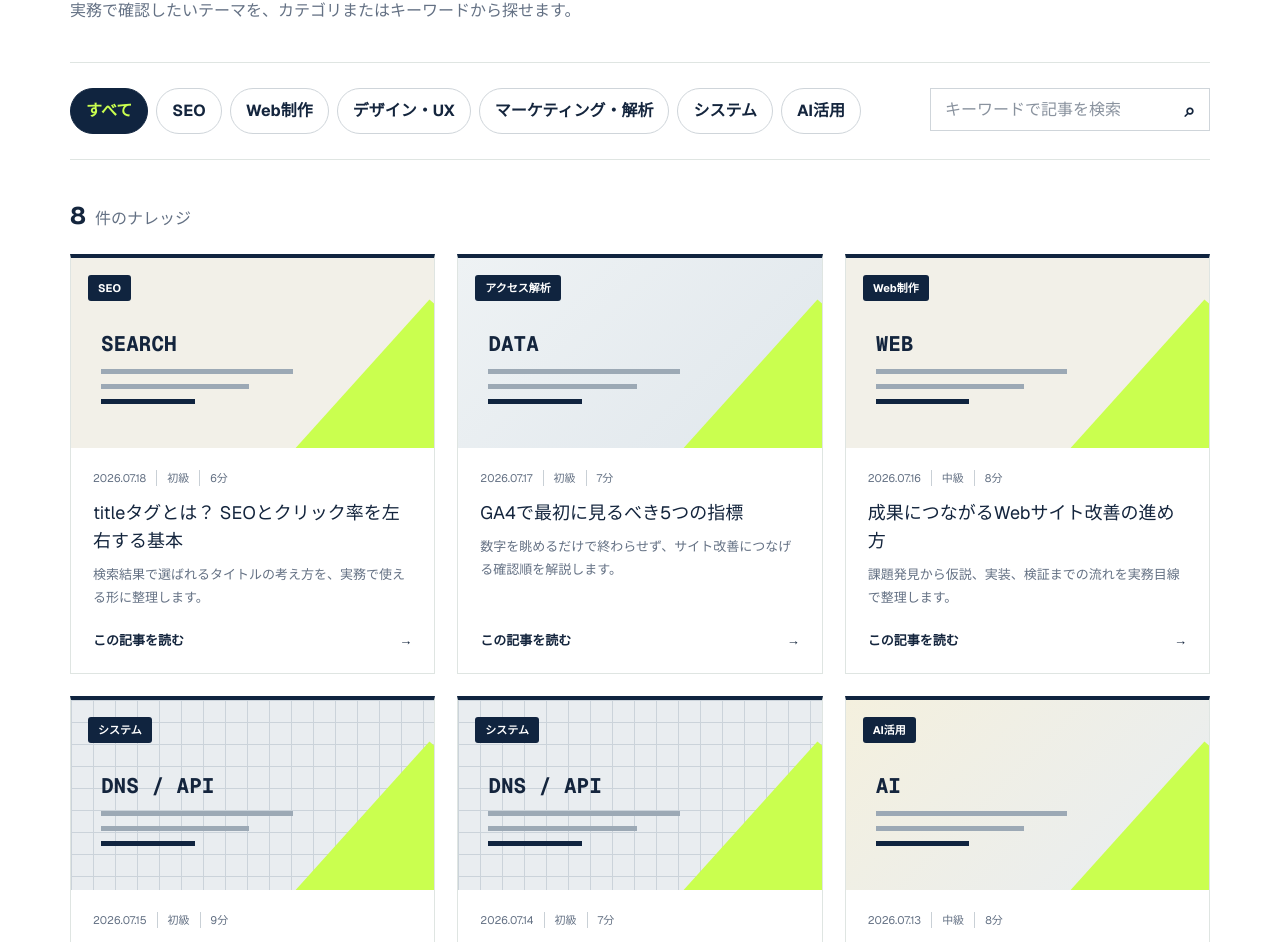
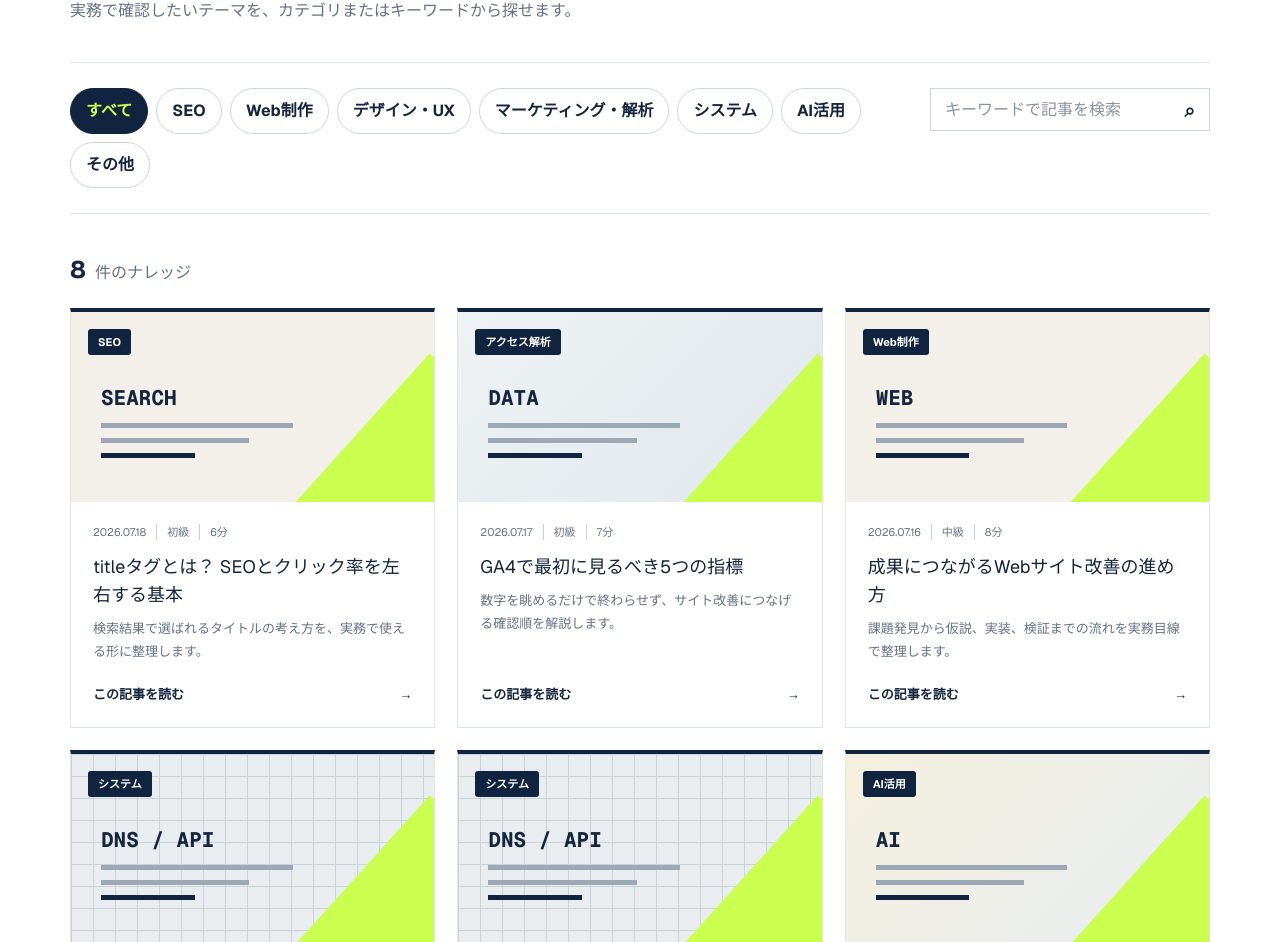
Before and after one commit to oka-wani/web-direction-lab, a Next.js app: page /knowledge in a window 1280 px wide. Shown: the part 1532-2474 px from the top of the page. Built offline with nearby package versions, Linux system fonts and the light colour scheme.

Commit message:
Webナレッジの見出しとカテゴリを調整

```diff
--- a/app/articles/article-data.ts
+++ b/app/articles/article-data.ts
@@ -12,11 +12,12 @@ export type ArticleItem = {
 };
 
 export const articleItems = items as ArticleItem[];
-export const categories = ["すべて", "SEO", "Web制作", "デザイン・UX", "マーケティング・解析", "システム", "AI活用"];
+export const categories = ["すべて", "SEO", "Web制作", "デザイン・UX", "マーケティング・解析", "システム", "AI活用", "その他"];
 
 export function matchesCategory(article: ArticleItem, category: string) {
   if (category === "すべて") return true;
   if (category === "マーケティング・解析") return article.category === "マーケティング" || article.category === "アクセス解析";
   if (category === "デザイン・UX") return article.slug === "site-improvement" || article.slug === "customer-journey";
+  if (category === "その他") return !["SEO", "Web制作", "アクセス解析", "マーケティング", "システム", "AI活用"].includes(article.category);
   return article.category === category;
 }
```
